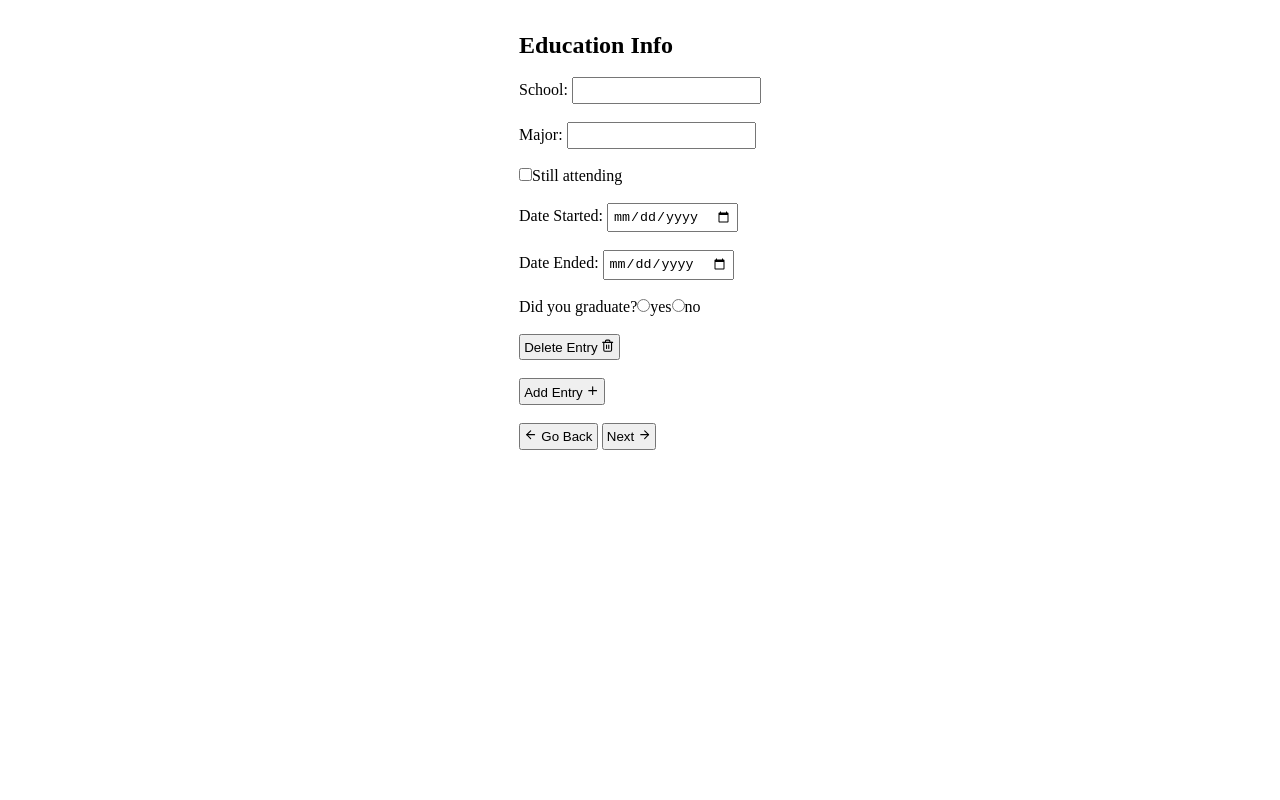
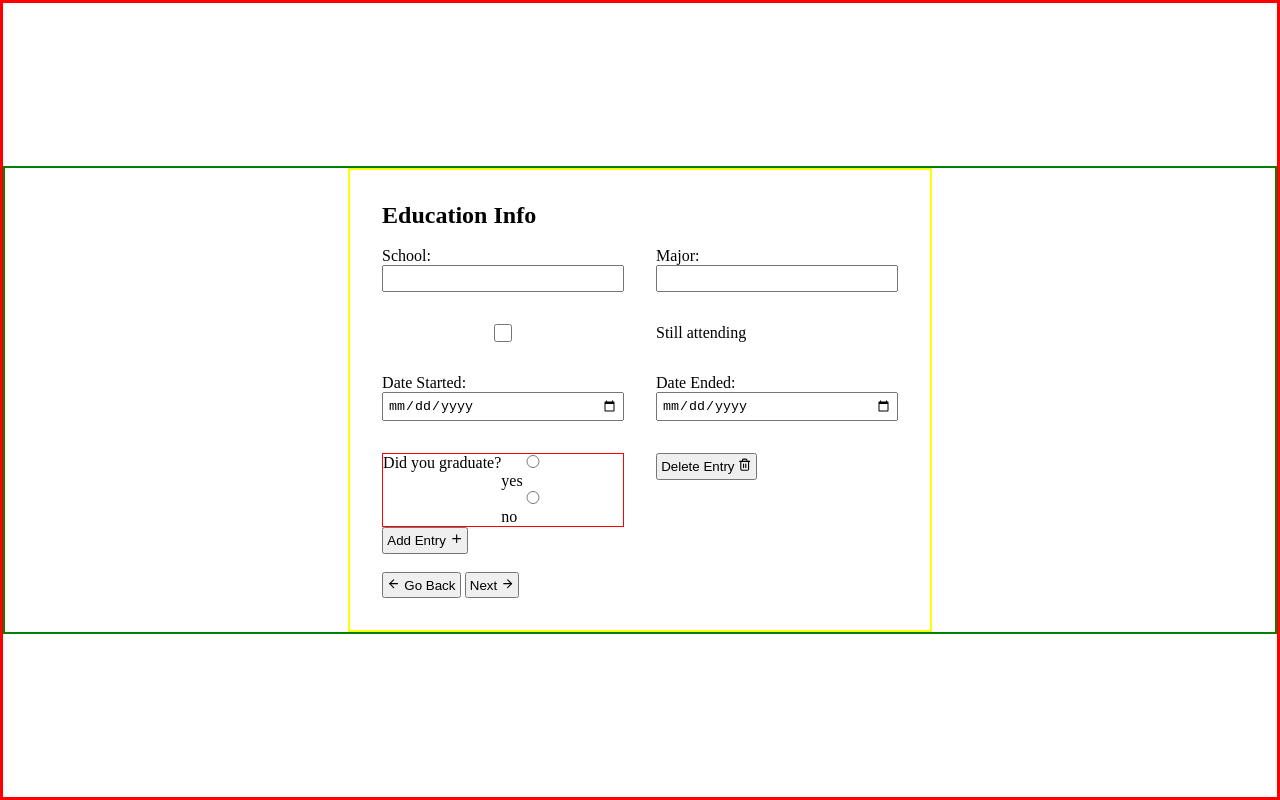
Before and after one commit to artsycoder533/cv-application, a React (Create React App) app: page / in a window 1280 px wide. Both pictures are taken after a click on the button "Next". Built offline with nearby package versions, Linux system fonts and the light colour scheme.

Commit message:
added styling to app.js, educationInforForm and GeneralInfoform

```diff
--- a/src/App.css
+++ b/src/App.css
@@ -5,16 +5,18 @@
 }
 
 .App {
-  width: 100vw;
-  margin: 0 auto;
-  min-height: 100vh;
+  width: 100%;
+  height: 100vh;
+  border: 3px solid red;
+ display: grid;
+ place-items: center;
 }
 
 .builder {
-  padding: 2rem;
   display: grid;
   place-items: center;
-  height: 100%;
+  border: 2px solid green;
+  width: 100%;
 }
 
 .cv,
@@ -24,8 +26,32 @@
 
 input {
   padding: 0.25rem;
+  width: 100%;
 }
 
 button {
   padding: 0.2rem;
 }
+
+.general__info, .education__info {
+  border: 2px solid yellow;
+  padding: 2rem;
+  width: 100%;
+}
+
+.general__form, .education__form{
+  display: grid;
+  grid-template-columns: 1fr 1fr 1fr;
+  gap: 2rem;
+}
+
+.education_form {
+  display: grid;
+  grid-template-columns: 1fr 1fr;
+  gap: 2rem;
+}
+
+.radios {
+  border: 1px solid red;
+  display: flex;
+}
--- a/src/components/DisplayInput.js
+++ b/src/components/DisplayInput.js
@@ -3,7 +3,7 @@ import React, { Component } from "react";
 export default class DisplayInput extends Component {
   render() {
     return (
-      <React.Fragment>
+      <div>
         <label htmlFor={this.props.name}>{this.props.label}: </label>
         <input
           onChange={(e) => this.props.handleInput(e, this.props.index)}
@@ -13,7 +13,7 @@ export default class DisplayInput extends Component {
           placeholder={this.props.placeholder}
           id={this.props.id}
         />
-      </React.Fragment>
+      </div>
     );
   }
 }
--- a/src/components/DisplayRadio.js
+++ b/src/components/DisplayRadio.js
@@ -10,7 +10,7 @@ export default class DisplayRadio extends Component {
     const { name, handleInput, comp, index, graduate, id } = this.props;
 
     return (
-      <React.Fragment>
+      <div>
         {this.state.values.map((val) => {
           console.log(name, val);
           return (
@@ -26,7 +26,7 @@ export default class DisplayRadio extends Component {
             </React.Fragment>
           );
         })}
-      </React.Fragment>
+      </div>
     );
   }
 }
--- a/src/components/DisplaySelect.js
+++ b/src/components/DisplaySelect.js
@@ -6,7 +6,7 @@ export default class DisplaySelect extends Component {
     const { label, value, name, handleInput, index, options } = this.props;
 
     return (
-      <div>
+      <React.Fragment>
         <label>{label}</label>
         <select
           name={name}
@@ -19,7 +19,7 @@ export default class DisplaySelect extends Component {
             return <option key={uniqid()}>{level}</option>;
           })}
         </select>
-      </div>
+      </React.Fragment>
     );
   }
 }
--- a/src/components/EducationInfoForm.js
+++ b/src/components/EducationInfoForm.js
@@ -70,7 +70,7 @@ export default class EducationInfoForm extends Component {
       <div className="education__info">
         <h2>Education Info</h2>
         <br />
-        <form action="" onSubmit={this.handleSubmit}>
+        <form action="" onSubmit={this.handleSubmit} className="education_form">
           {education.map((entry, index) => {
             const {
               school,
@@ -96,8 +96,8 @@ export default class EducationInfoForm extends Component {
                   index={index}
                   id={id}
                 />
-                <br />
-                <br />
+                {/* <br />
+                <br /> */}
                 <DisplayInput
                   label="Major"
                   name="major"
@@ -108,8 +108,8 @@ export default class EducationInfoForm extends Component {
                   index={index}
                   id={id}
                 />
-                <br />
-                <br />
+                {/* <br />
+                <br /> */}
                 <DisplayCheckbox
                   label="Still attending"
                   name="attending"
@@ -118,8 +118,8 @@ export default class EducationInfoForm extends Component {
                   index={index}
                   id={id}
                 />
-                <br />
-                <br />
+                {/* <br /> */}
+                {/* <br /> */}
                 <DisplayInput
                   label="Date Started"
                   name="startDate"
@@ -129,13 +129,13 @@ export default class EducationInfoForm extends Component {
                   index={index}
                   id={id}
                 />
-                <br />
+                {/* <br /> */}
                 {attending === true ? (
                   ""
                 ) : (
                   <React.Fragment>
                     {" "}
-                    <br />
+                    {/* <br /> */}
                     <DisplayInput
                       label="Date Ended"
                       name="endDate"
@@ -145,9 +145,10 @@ export default class EducationInfoForm extends Component {
                       index={index}
                       id={id}
                     />
-                    <br />
-                    <br />
-                    <span>Did you graduate?</span>
+                    {/* <br />
+                    <br /> */}
+                    <div className="radios">
+                      Did you graduate?
                       <DisplayRadio
                         label="Yes"
                         name={`graduate${index}`}
@@ -156,10 +157,11 @@ export default class EducationInfoForm extends Component {
                         index={index}
                         id={id}
                       />
-                    <br />
-                    <br />
+                    </div>
+                    {/* <br />
+                    <br /> */}
                     {graduate === "yes" ? (
-                      <React.Fragment>
+                      <div>
                         <DisplaySelect
                           label={"Degree"}
                           value={degree}
@@ -169,7 +171,7 @@ export default class EducationInfoForm extends Component {
                           index={index}
                           id={id}
                         />
-                        <br />
+                        {/* <br /> */}
                         <DisplaySelect
                           label={"Designation"}
                           value={designation}
@@ -180,7 +182,7 @@ export default class EducationInfoForm extends Component {
                           id={id}
                         />
                         <br />
-                      </React.Fragment>
+                      </div>
                     ) : (
                       ""
                     )}
--- a/src/components/GeneralInfoForm.js
+++ b/src/components/GeneralInfoForm.js
@@ -71,7 +71,7 @@ class GeneralInfoForm extends Component {
       <div className="general__info">
         <h2>General Info</h2>
         <br />
-        <form action="" onSubmit={this.handleSubmit}>
+        <form action="" onSubmit={this.handleSubmit} className="general__form">
           <DisplayInput
             label="Name"
             name="name"
@@ -81,8 +81,8 @@ class GeneralInfoForm extends Component {
             placeholder={name}
             key={uniqid}
           />
-          <br />
-          <br />
+          {/* <br />
+          <br /> */}
           <DisplayInput
             label="Email"
             name="email"
@@ -91,8 +91,8 @@ class GeneralInfoForm extends Component {
             handleInput={this.handleInput}
             placeholder={email}
           />
-          <br />
-          <br />
+          {/* <br />
+          <br /> */}
           <DisplayInput
             label="Phone"
             name="phone"
@@ -101,8 +101,8 @@ class GeneralInfoForm extends Component {
             handleInput={this.handleInput}
             placeholder={phone}
           />
-          <br />
-          <br />
+          {/* <br />
+          <br /> */}
           <DisplayInput
             label="Portfolio"
             name="portfolio"
@@ -111,8 +111,8 @@ class GeneralInfoForm extends Component {
             handleInput={this.handleInput}
             placeholder={portfolio}
           />
-          <br />
-          <br />
+          {/* <br />
+          <br /> */}
           <DisplayInput
             label="LinkedIn"
             name="linkedIn"
@@ -121,8 +121,8 @@ class GeneralInfoForm extends Component {
             handleInput={this.handleInput}
             placeholder={linkedIn}
           />
-          <br />
-          <br />
+          {/* <br />
+          <br /> */}
           <DisplayInput
             label="Github"
             name="github"
@@ -131,12 +131,12 @@ class GeneralInfoForm extends Component {
             handleInput={this.handleInput}
             placeholder={github}
           />
-          <br />
-          <br />
-          <button onClick={nextView}>
-            Next <FiArrowRight />
-          </button>
+          {/* <br /> */}
+          {/* <br /> */}
         </form>
+        <button onClick={nextView}>
+          Next <FiArrowRight />
+        </button>
       </div>
     );
   }
```
Also changed, not shown: src/components/Button.js (added), src/components/Button.styles.js (added). Lines whose indentation alone changed are shown as unchanged.
